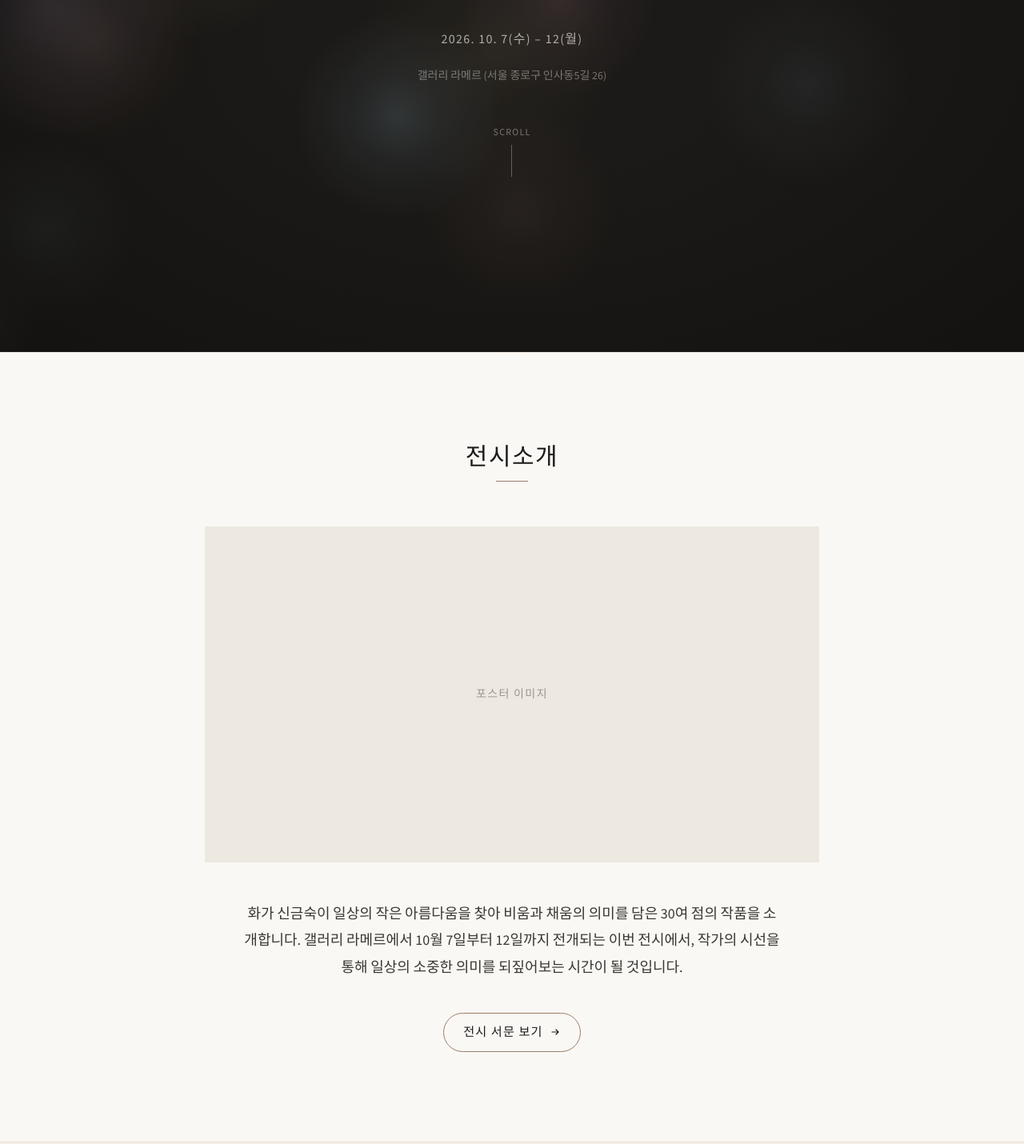
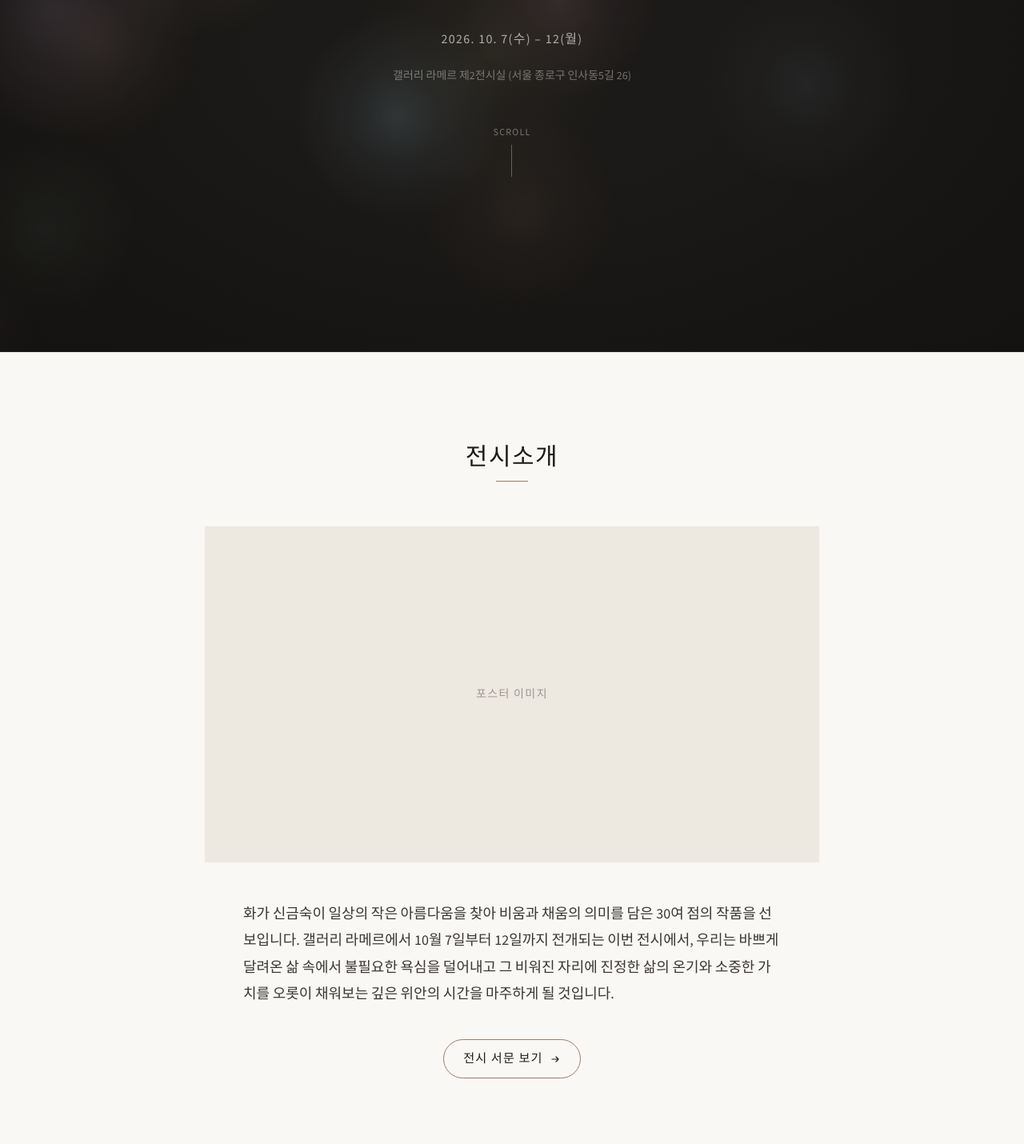
Before and after one commit to etchforte/shinkeumsook, a React (Vite) app: page / in a window 1280 px wide. Shown: the part 360-1790 px from the top of the page at 80% size. Built offline with nearby package versions, Linux system fonts and the light colour scheme; the HTML template or start-up script is replaced by a standard one.

Commit message:
Update exhibition details and text alignment

```diff
--- a/src/App.tsx
+++ b/src/App.tsx
@@ -550,7 +550,7 @@ export default function App() {
             className="animate-fade-up-delay-3 text-sm font-light"
             style={{ color: "rgba(250,248,244,0.4)", fontFamily: "var(--font-sans)", marginTop: 4 }}
           >
-            {isEn ? "Gallery LAMER (26 Insadong 5-gil, Jongno-gu, Seoul)" : "갤러리 라메르 (서울 종로구 인사동5길 26)"}
+            {isEn ? "Gallery LAMER Room 2 (26 Insadong 5-gil, Jongno-gu, Seoul)" : "갤러리 라메르 제2전시실 (서울 종로구 인사동5길 26)"}
           </p>
 
           <a
@@ -574,7 +574,7 @@ export default function App() {
         className="reveal py-28 px-6"
         style={{ borderTop: "1px solid #e8e2da" }}
       >
-        <div className="max-w-3xl mx-auto text-center">
+        <div className="max-w-3xl mx-auto">
           <SectionHeading ko="전시소개" en="Exhibition" isEn={isEn} />
 
           {/* Poster placeholder */}
@@ -591,23 +591,24 @@ export default function App() {
             {isEn ? "POSTER IMAGE" : "포스터 이미지"}
           </div>
 
-          {/* 담백한 어조의 새로운 소개문 */}
+          {/* 좌측 정렬 및 내용이 보완된 소개문 */}
           <div
             className="max-w-2xl mx-auto mb-10 text-base md:text-lg"
-            style={{ fontFamily: "var(--font-sans)", lineHeight: 1.85, color: "#3a3633" }}
+            style={{ fontFamily: "var(--font-sans)", lineHeight: 1.85, color: "#3a3633", textAlign: "left" }}
           >
             {isEn ? (
               <p>
-                Artist Shin Keum Sook presents around 30 oil paintings exploring the meaning of emptying and filling through the small beauties of daily life. Held at Gallery Lamer from October 7 to 12, this exhibition offers a meaningful time to reflect on the precious values of our everyday lives through her artwork.
+                Artist Shin Keum Sook presents around 30 oil paintings exploring the meaning of emptying and filling through the small beauties of daily life. Held at Gallery Lamer from October 7 to 12, this exhibition invites us to quiet our busy lives, empty our minds of unnecessary burdens, and fill them anew with the genuine warmth and true value of everyday existence.
               </p>
             ) : (
               <p>
-                화가 신금숙이 일상의 작은 아름다움을 찾아 비움과 채움의 의미를 담은 30여 점의 작품을 소개합니다. 갤러리 라메르에서 10월 7일부터 12일까지 전개되는 이번 전시에서, 작가의 시선을 통해 일상의 소중한 의미를 되짚어보는 시간이 될 것입니다.
+                화가 신금숙이 일상의 작은 아름다움을 찾아 비움과 채움의 의미를 담은 30여 점의 작품을 선보입니다. 갤러리 라메르에서 10월 7일부터 12일까지 전개되는 이번 전시에서, 우리는 바쁘게 달려온 삶 속에서 불필요한 욕심을 덜어내고 그 비워진 자리에 진정한 삶의 온기와 소중한 가치를 오롯이 채워보는 깊은 위안의 시간을 마주하게 될 것입니다.
               </p>
             )}
           </div>
 
-          {/* 전시 서문 버튼 (클릭 시 팝업 열림) */}
+          {/* 전시 서문 버튼 (중앙 정렬 유지) */}
+          <div className="text-center">
             <button
               onClick={() => setIsModalOpen(true)}
               className="inline-flex items-center gap-2 px-6 py-3 rounded-full border transition-all hover:bg-[#1c1c1c] hover:text-[#faf8f4]"
@@ -624,6 +625,7 @@ export default function App() {
                 <path d="M3 7h8M8 4l3 3-3 3" stroke="currentColor" strokeWidth="1.2" strokeLinecap="round" strokeLinejoin="round" />
               </svg>
             </button>
+          </div>
         </div>
       </section>
 
@@ -662,8 +664,7 @@ export default function App() {
                 <p className="mb-5">Life is a constant cycle of breathing in and breathing out, of letting go and taking in. Just as we must exhale to inhale, and just as the tides ebb and flow, this rhythm of emptying and filling is fundamental to who we are. Yet, we easily lose this balance. Just like trying to inhale without exhaling leaves us gasping, modern life races toward constant accumulation, completely forgetting how to let go.</p>
                 <p className="mb-5">Why are we always trying to get more? Often, it's because we tie our self-worth to what we have—money, achievements, status, and validation. But no matter how great something is, if you pour it into a cup that's already full, it will only spill over or go stale. A mind crowded with attachments, greed, past regrets, and future worries has no room for genuine happiness or new possibilities. Constantly adding to our lives without clearing space first doesn't make us rich; it just leaves us overwhelmed, exhausted, and feeling empty.</p>
                 <p className="mb-5">So, what does it actually mean to empty ourselves? It doesn't mean giving up or throwing everything away. It's simply the wisdom of making room for something better. It's an active choice to take back control of our lives. Just as you need an empty mug for fresh tea, you need a clear mind to welcome true peace and insight. It's about getting back to basics: when we drop the unnecessary desires and stop caring about what others think, what we truly want becomes crystal clear. Making space starts a positive cycle. Once you sweep away old emotions and attachments, the new experiences, knowledge, and love you take in can actually help you grow.</p>
-                <p className="mb-5">In the end, a good life isn't about how much you've piled up. It's about how well you let go and how carefully you choose what to keep. Whenever you feel that overwhelming urge to just keep adding more, take a step back and look at what you're already carrying. Are you holding onto empty desires while ignoring what actually matters?</p>
-                <p>Only by clearing space first can the things we gather become true abundance instead of greed, and bring us real growth instead of unhealthy attachment. Today, instead of reaching for just one more thing, why not practice the courage to let go of a few unnecessary thoughts? Only when the space is clean and open can our lives be filled with what truly shines.</p>
+                <p className="mb-5">In the end, a good life isn't about how much you've piled up. It's about how well you let go and how carefully you choose what to keep. Whenever you feel that overwhelming urge to just keep adding more, take a step back and look at what you're already carrying. Are you holding onto empty desires while ignoring what actually matters? Only by clearing space first can the things we gather become true abundance instead of greed, and bring us real growth instead of unhealthy attachment. Today, instead of reaching for just one more thing, why not practice the courage to let go of a few unnecessary thoughts? Only when the space is clean and open can our lives be filled with what truly shines.</p>
               </div>
             ) : (
               <div style={{ fontFamily: "var(--font-sans)", lineHeight: 1.9, fontSize: "0.95rem" }}>
@@ -671,8 +672,7 @@ export default function App() {
                 <p className="mb-5">인생은 끊임없이 비우고 채우는 숨 고르기의 연속입니다. 들숨이 있으면 날숨이 있고, 밀물이 밀려들면 썰물이 빠져나가듯 비움과 채움은 삶을 지탱하는 가장 근본적이고 상대적인 두 축입니다. 그러나 우리는 종종 이 자연스러운 흐름의 균형을 잃곤 합니다. 날숨 없이 들숨만 쉬려 하면 숨이 턱끝까지 차오르듯, 현대인의 삶은 '비움'에 대한 이해와 실천 없이 오직 '채움'만을 향해 질주하고 있습니다.</p>
                 <p className="mb-5">사람들은 왜 그토록 채우는 데 열망할까요? 그것은 채움이 주는 눈앞의 물질적 풍요, 스펙, 권력, 타인의 인정이 곧 자신의 가치를 증명한다고 믿기 때문입니다. 하지만 비워지지 않은 그릇에 아무리 좋은 것을 쏟아부은들 그 내용물은 결국 넘쳐흐르거나 안에서 썩어버리기 마련입니다. 이미 집착과 욕심, 지나간 후회와 미래에 대한 불안으로 가득 찬 마음에는 어떤 진정한 행복이나 새로운 가능성도 들어설 자리가 없습니다. 비움이라는 선행 조건이 생략된 채움은 풍요가 아니라 중첩된 과부하일 뿐이며, 우리를 더욱 조급하고 빈곤하게 만들 뿐입니다.</p>
                 <p className="mb-5">그렇다면 우리가 오해하고 있는 '비움'의 참된 의미는 무엇일까요? 비움은 결코 나약한 포기나 소유의 완전한 상실을 의미하지 않습니다. 비움은 새로운 가치를 맞이하기 위해 공간을 만드는 지혜이자, 내 삶의 주권을 다시 잡는 적극적인 선택입니다. 비움은 공간의 창출입니다. 잔이 비어 있어야 따뜻한 차를 담을 수 있듯, 마음과 삶의 여백을 만들어야 비로소 진정한 통찰과 평안이 찾아옵니다. 비움은 본질로의 회귀입니다. 불필요한 욕망과 타인의 시선이라는 군더더기를 덜어낼 때, 비로소 내가 진정으로 원하는 것이 무엇인지 삶의 본질이 선명하게 드러납니다. 비움은 선순환의 출발점입니다. 묵은 감정과 집착을 비워내는 실천력이 바탕이 될 때, 우리가 새로 채워 넣는 지식과 경험, 사랑은 비로소 건강한 영양이 되어 자신을 성장시킵니다.</p>
-                <p className="mb-5">결국 인생이라는 긴 여정에서 승자는 '얼마나 많이 채웠는가'가 아니라 '얼마나 잘 비우고 바르게 채웠는가'로 결정됩니다. 채우고자 하는 욕망이 요동칠 때일수록 우리는 한 걸음 물러서서 자신의 그릇을 들여다보아야 합니다. 지금 내 마음의 그릇은 무엇으로 차 있는지, 정작 담아야 할 소중한 가치들을 외면한 채 헛된 욕심으로 가득 채우려 하는 것은 아닌지 말입니다.</p>
-                <p>선명한 비움이 선행될 때, 비로소 채움은 욕심이 아닌 '풍요'가 되고 집착이 아닌 '성숙'이 됩니다. 오늘 하루, 무언가를 더 손에 쥐려 애쓰기보다 내 안의 불필요한 생각을 한숨 덜어내는 '비움의 용기'를 실천해 보는 것은 어떨까요. 잘 비워진 깨끗한 자리 위에서만 우리의 삶은 가장 빛나는 것들로 비로소 꽉 채워질 수 있습니다.</p>
+                <p className="mb-5">결국 인생이라는 긴 여정에서 승자는 '얼마나 많이 채웠는가'가 아니라 '얼마나 잘 비우고 바르게 채웠는가'로 결정됩니다. 채우고자 하는 욕망이 요동칠 때일수록 우리는 한 걸음 물러서서 자신의 그릇을 들여다보아야 합니다. 지금 내 마음의 그릇은 무엇으로 차 있는지, 정작 담아야 할 소중한 가치들을 외면한 채 헛된 욕심으로 가득 채우려 하는 것은 아닌지 말입니다. 선명한 비움이 선행될 때, 비로소 채움은 욕심이 아닌 '풍요'가 되고 집착이 아닌 '성숙'이 됩니다. 오늘 하루, 무언가를 더 손에 쥐려 애쓰기보다 내 안의 불필요한 생각을 한숨 덜어내는 '비움의 용기'를 실천해 보는 것은 어떨까요. 잘 비워진 깨끗한 자리 위에서만 우리의 삶은 가장 빛나는 것들로 비로소 꽉 채워질 수 있습니다.</p>
               </div>
             )}
           </div>
```
Lines whose indentation alone changed are shown as unchanged.
